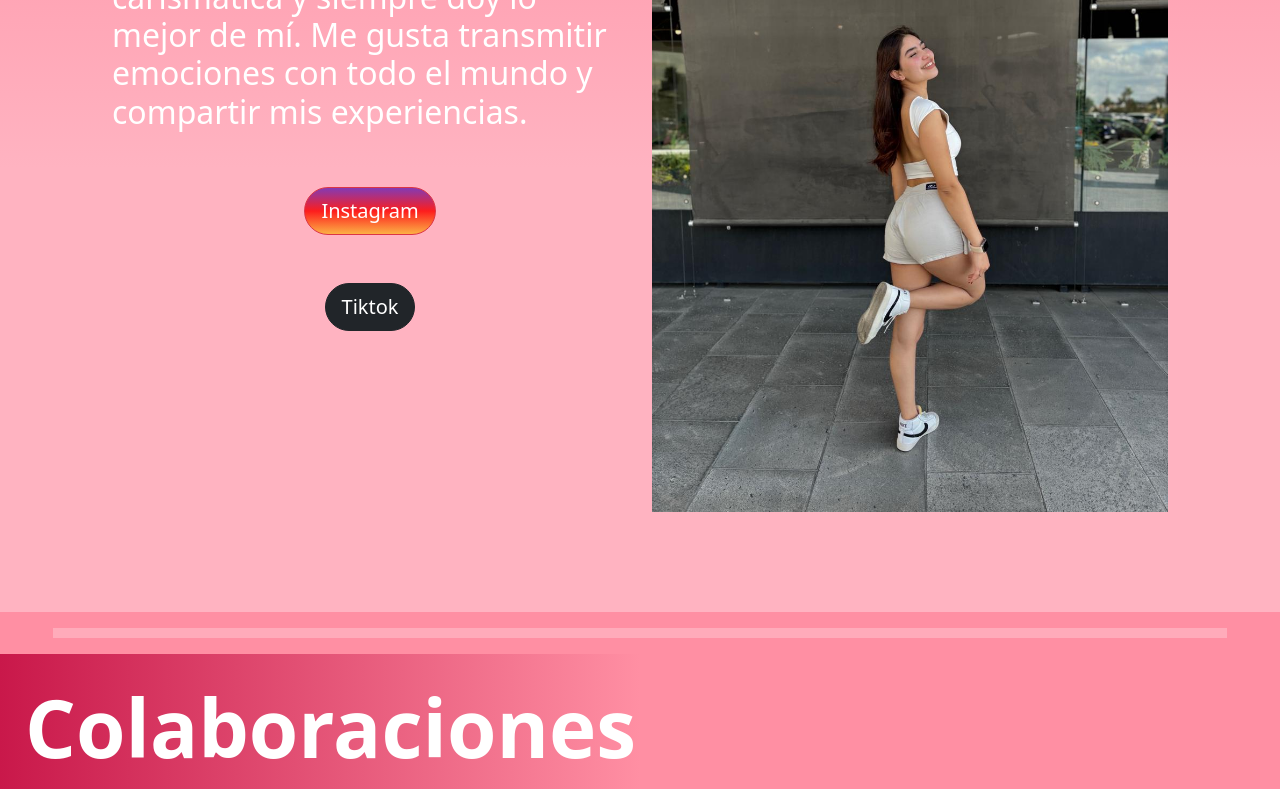
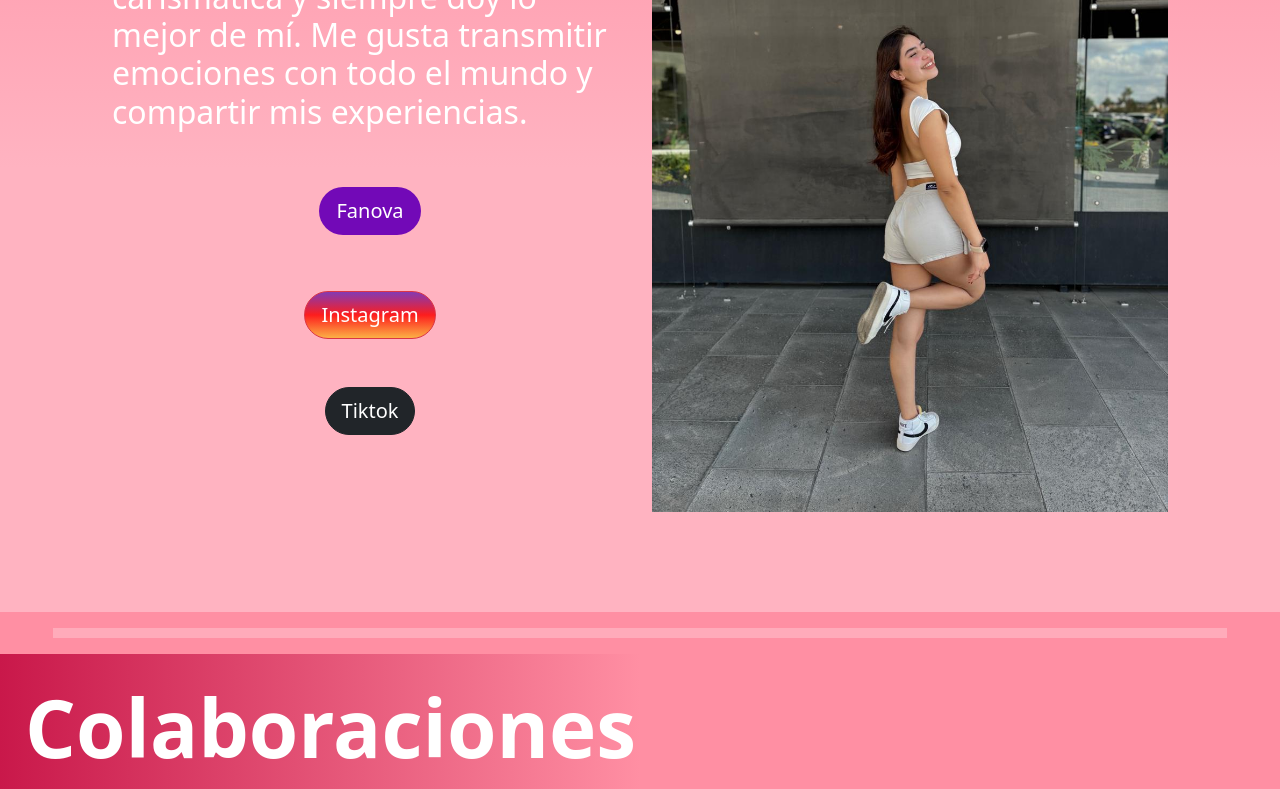
Before and after one commit to DISTinTheHouse/zaira2, a plain HTML site: page index.html in a window 1280 px wide. Shown: the part 1620-2409 px from the top of the page. Drawn offline with nearby package versions, Linux system fonts and the light colour scheme.

Commit message:
Se agrego link de fanova 08-07-2024 9:00

```diff
--- a/index.html
+++ b/index.html
@@ -155,6 +155,9 @@
                 <div class="text-container">
                     <h2 class="text-justify" style="color: #fff;">Creadora de contenido en TikTok e Instagram tengo 19 años, estudiante de administración de empresas, soy muy expresiva, carismática y siempre doy lo mejor de mí. Me gusta transmitir emociones con todo el mundo y compartir mis experiencias.</h2>
                 </div>
+                <div class="text-center mb-2">
+                    <a href="https://fanova.io/zaiescamilla"><button class="btn  btn-lg rounded-5 mt-5" type="button" style="background-color: #7209b7; color: white;">Fanova</button></a>
+                </div>
                 <div class="text-center">
                     <a href="https://www.instagram.com/zaira_escamilla/"><button class="btn btn-danger btn-lg rounded-5 mt-5" style="background: linear-gradient(to bottom, #833ab4, #fd1d1d, #fcb045);" type="button">Instagram</button></a>
                 </div>
```
